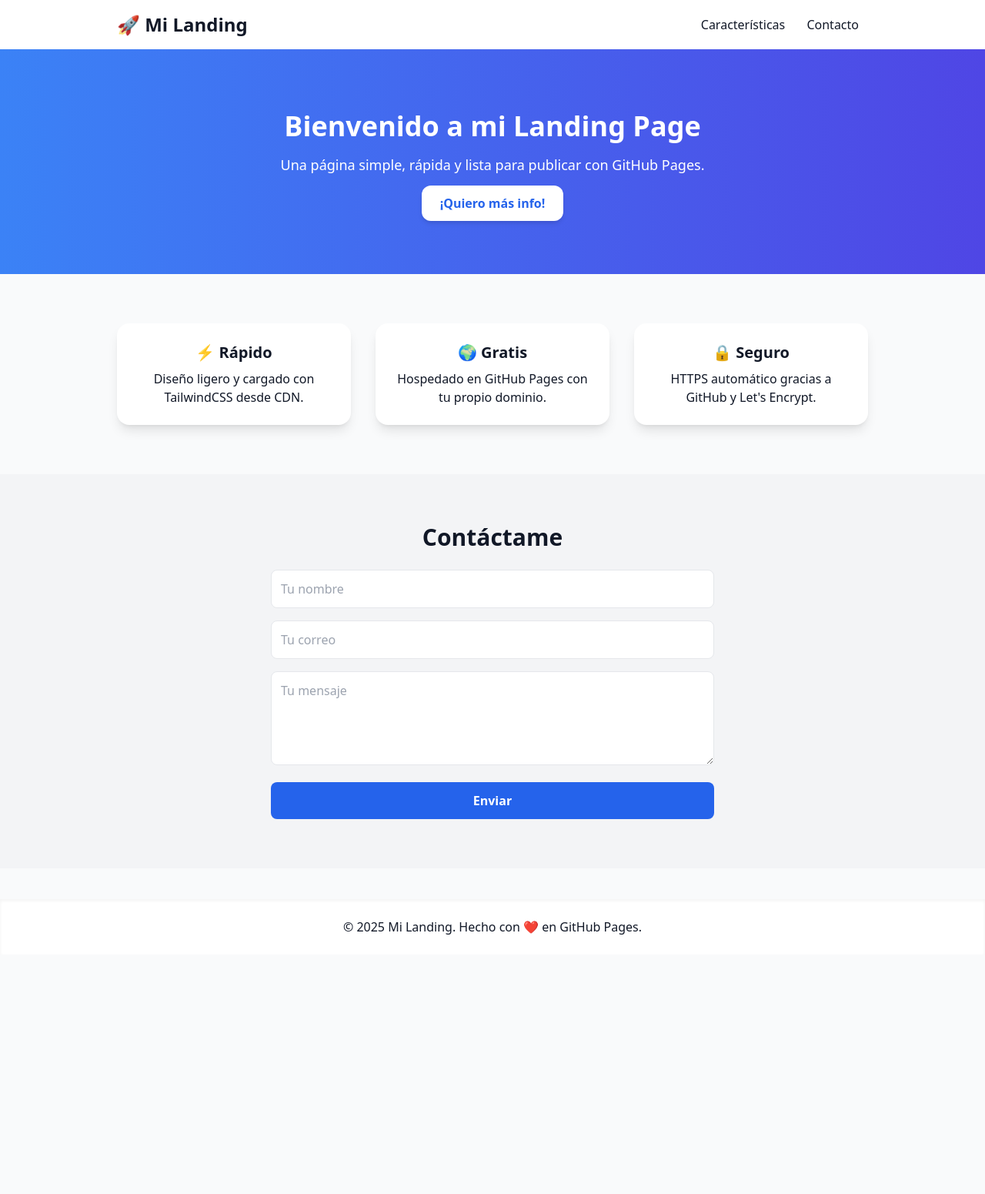
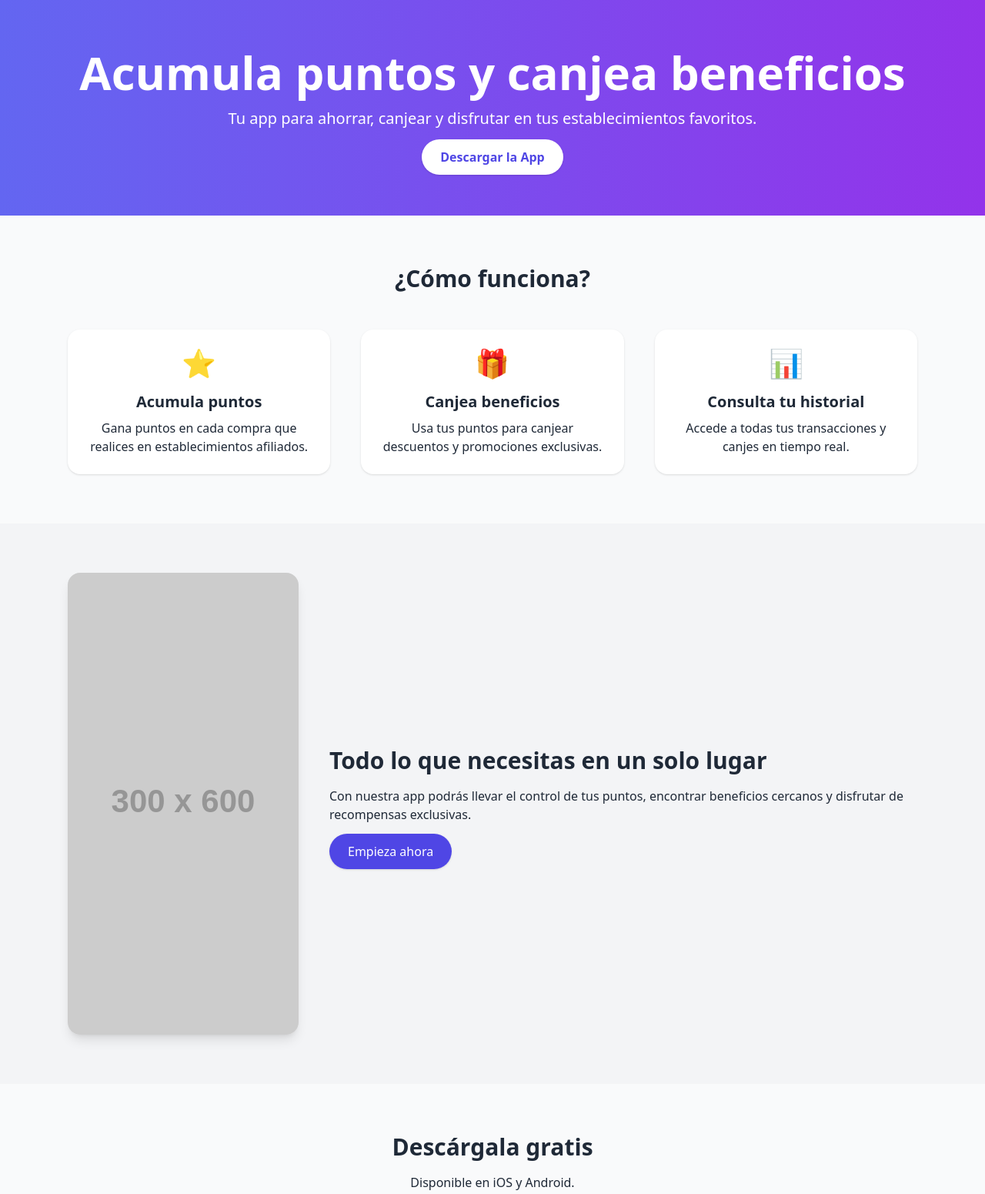
Before and after one commit to frndev/youcard.es, a plain HTML site: page index.html in a window 1280 px wide. Shown: the top 1551 px of the page at 77% size. Before the commit the page ends 1240 px from the top, so only its background shows below. Drawn offline with nearby package versions, Linux system fonts and the light colour scheme; placeholder pictures from the web are drawn by us.

Commit message:
Update index.html

```diff
--- a/index.html
+++ b/index.html
@@ -3,65 +3,67 @@
 <head>
   <meta charset="UTF-8">
   <meta name="viewport" content="width=device-width, initial-scale=1.0">
-  <title>Mi Landing</title>
+  <title>Mi App de Beneficios</title>
   <script src="https://cdn.tailwindcss.com"></script>
 </head>
-<body class="bg-gray-50 text-gray-900">
+<body class="bg-gray-50 text-gray-800">
 
-  <!-- Header -->
-  <header class="bg-white shadow-md">
-    <div class="max-w-5xl mx-auto flex justify-between items-center py-4 px-6">
-      <h1 class="text-2xl font-bold">🚀 Mi Landing</h1>
-      <nav>
-        <a href="#features" class="mx-3 hover:text-blue-600">Características</a>
-        <a href="#contact" class="mx-3 hover:text-blue-600">Contacto</a>
-      </nav>
+  <!-- Hero -->
+  <header class="bg-gradient-to-r from-indigo-500 to-purple-600 text-white">
+    <div class="max-w-6xl mx-auto px-6 py-16 text-center">
+      <h1 class="text-4xl md:text-6xl font-bold mb-4">Acumula puntos y canjea beneficios</h1>
+      <p class="text-lg md:text-xl mb-6">Tu app para ahorrar, canjear y disfrutar en tus establecimientos favoritos.</p>
+      <a href="#download" class="bg-white text-indigo-600 font-semibold px-6 py-3 rounded-full shadow hover:bg-gray-100 transition">Descargar la App</a>
     </div>
   </header>
 
-  <!-- Hero -->
-  <section class="text-center py-20 bg-gradient-to-r from-blue-500 to-indigo-600 text-white">
-    <h2 class="text-4xl font-extrabold mb-4">Bienvenido a mi Landing Page</h2>
-    <p class="text-lg mb-6">Una página simple, rápida y lista para publicar con GitHub Pages.</p>
-    <a href="#contact" class="bg-white text-blue-600 px-6 py-3 rounded-xl font-semibold shadow-md hover:bg-gray-100">
-      ¡Quiero más info!
-    </a>
-  </section>
-
   <!-- Features -->
-  <section id="features" class="max-w-5xl mx-auto py-16 px-6 grid md:grid-cols-3 gap-8 text-center">
-    <div class="bg-white shadow-lg p-6 rounded-2xl">
-      <h3 class="font-bold text-xl mb-2">⚡ Rápido</h3>
-      <p>Diseño ligero y cargado con TailwindCSS desde CDN.</p>
-    </div>
-    <div class="bg-white shadow-lg p-6 rounded-2xl">
-      <h3 class="font-bold text-xl mb-2">🌍 Gratis</h3>
-      <p>Hospedado en GitHub Pages con tu propio dominio.</p>
-    </div>
-    <div class="bg-white shadow-lg p-6 rounded-2xl">
-      <h3 class="font-bold text-xl mb-2">🔒 Seguro</h3>
-      <p>HTTPS automático gracias a GitHub y Let's Encrypt.</p>
+  <section class="max-w-6xl mx-auto px-6 py-16">
+    <h2 class="text-3xl font-bold text-center mb-12">¿Cómo funciona?</h2>
+    <div class="grid gap-10 md:grid-cols-3 text-center">
+      <div class="p-6 bg-white rounded-2xl shadow">
+        <div class="text-indigo-600 text-4xl mb-4">⭐</div>
+        <h3 class="text-xl font-semibold mb-2">Acumula puntos</h3>
+        <p>Gana puntos en cada compra que realices en establecimientos afiliados.</p>
+      </div>
+      <div class="p-6 bg-white rounded-2xl shadow">
+        <div class="text-purple-600 text-4xl mb-4">🎁</div>
+        <h3 class="text-xl font-semibold mb-2">Canjea beneficios</h3>
+        <p>Usa tus puntos para canjear descuentos y promociones exclusivas.</p>
+      </div>
+      <div class="p-6 bg-white rounded-2xl shadow">
+        <div class="text-indigo-600 text-4xl mb-4">📊</div>
+        <h3 class="text-xl font-semibold mb-2">Consulta tu historial</h3>
+        <p>Accede a todas tus transacciones y canjes en tiempo real.</p>
+      </div>
     </div>
   </section>
 
-  <!-- Contact -->
-  <section id="contact" class="bg-gray-100 py-16">
-    <div class="max-w-xl mx-auto text-center">
-      <h2 class="text-3xl font-bold mb-6">Contáctame</h2>
-      <form action="https://formspree.io/f/tu-form-id" method="POST" class="space-y-4">
-        <input type="text" name="nombre" placeholder="Tu nombre" required class="w-full p-3 rounded-lg border">
-        <input type="email" name="email" placeholder="Tu correo" required class="w-full p-3 rounded-lg border">
-        <textarea name="mensaje" rows="4" placeholder="Tu mensaje" class="w-full p-3 rounded-lg border"></textarea>
-        <button type="submit" class="w-full bg-blue-600 text-white py-3 rounded-lg font-semibold hover:bg-blue-700">
-          Enviar
-        </button>
-      </form>
+  <!-- Mockup -->
+  <section class="bg-gray-100">
+    <div class="max-w-6xl mx-auto px-6 py-16 flex flex-col md:flex-row items-center gap-10">
+      <img src="https://via.placeholder.com/300x600.png?text=App+Preview" alt="App Mockup" class="rounded-2xl shadow-lg mx-auto">
+      <div class="flex-1">
+        <h2 class="text-3xl font-bold mb-4">Todo lo que necesitas en un solo lugar</h2>
+        <p class="mb-6">Con nuestra app podrás llevar el control de tus puntos, encontrar beneficios cercanos y disfrutar de recompensas exclusivas.</p>
+        <a href="#download" class="bg-indigo-600 text-white px-6 py-3 rounded-full shadow hover:bg-indigo-700 transition">Empieza ahora</a>
+      </div>
+    </div>
+  </section>
+
+  <!-- Download CTA -->
+  <section id="download" class="text-center py-16">
+    <h2 class="text-3xl font-bold mb-4">Descárgala gratis</h2>
+    <p class="mb-6">Disponible en iOS y Android.</p>
+    <div class="flex justify-center gap-4">
+      <a href="#" class="bg-black text-white px-6 py-3 rounded-lg">App Store</a>
+      <a href="#" class="bg-black text-white px-6 py-3 rounded-lg">Google Play</a>
     </div>
   </section>
 
   <!-- Footer -->
-  <footer class="bg-white text-center py-6 mt-10 shadow-inner">
-    <p>© 2025 Mi Landing. Hecho con ❤️ en GitHub Pages.</p>
+  <footer class="bg-gray-900 text-gray-400 text-center py-6">
+    <p>&copy; 2025 Mi App de Beneficios. Todos los derechos reservados.</p>
   </footer>
 
 </body>
```
